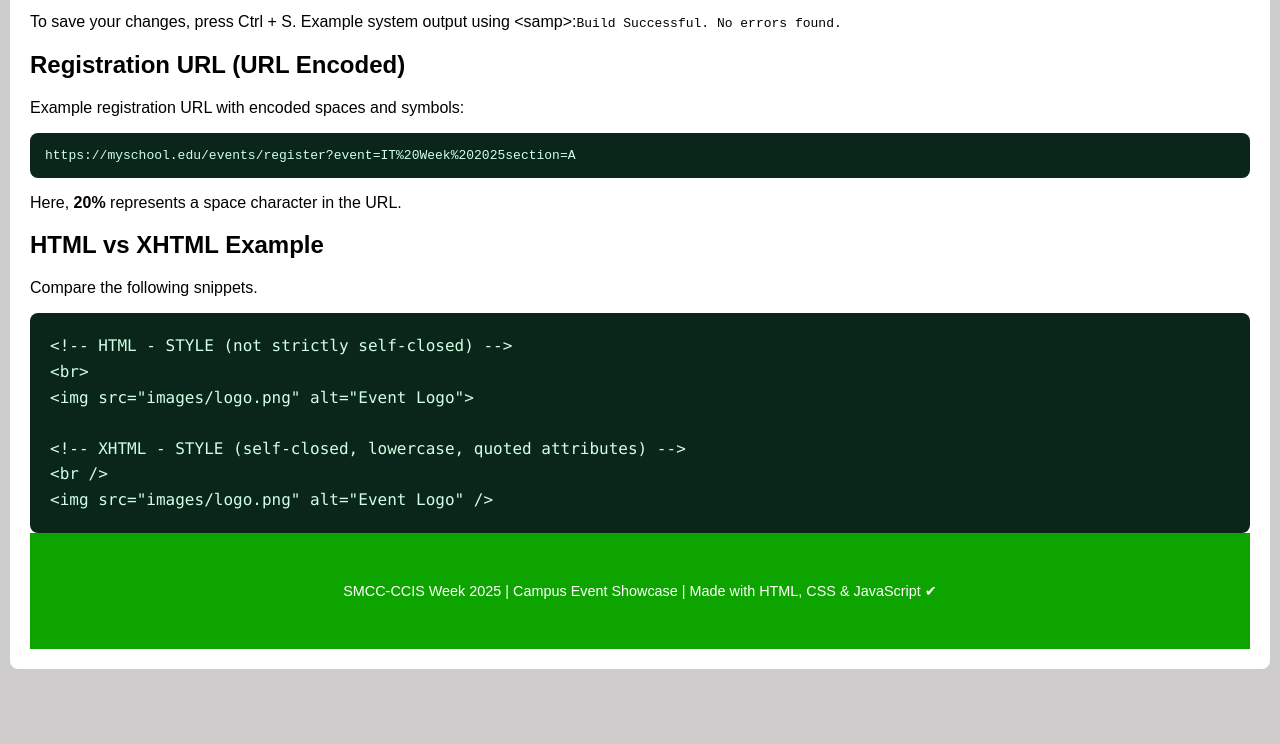
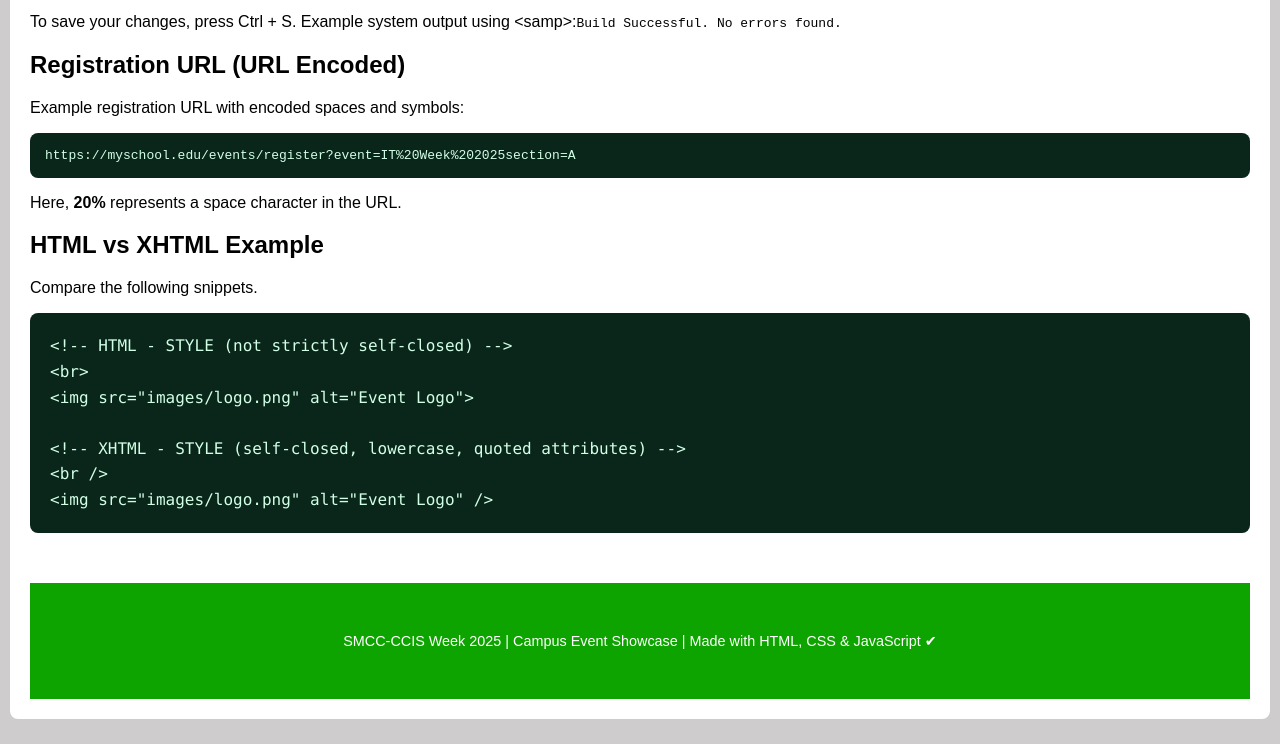
Before and after one commit to junrainer4/-HTML-Activity-No.2, a plain HTML site: page index.html in a window 1280 px wide. Shown: the part 2210-2954 px from the top of the page. Before the commit the page ends 2904 px from the top, so only its background shows below. Drawn offline with Linux system fonts and the light colour scheme.

Commit message:
Update style.css

```diff
--- a/style.css
+++ b/style.css
@@ -120,9 +120,10 @@ footer {
     text-align: center;
     padding: 50px 0;
     justify-content:end;
-    margin-top:auto;
+    margin-top:50px;
     width: 100%;
     font-size: 0.9rem;
+    border: 0;
     bottom:0;
 }
 
```
